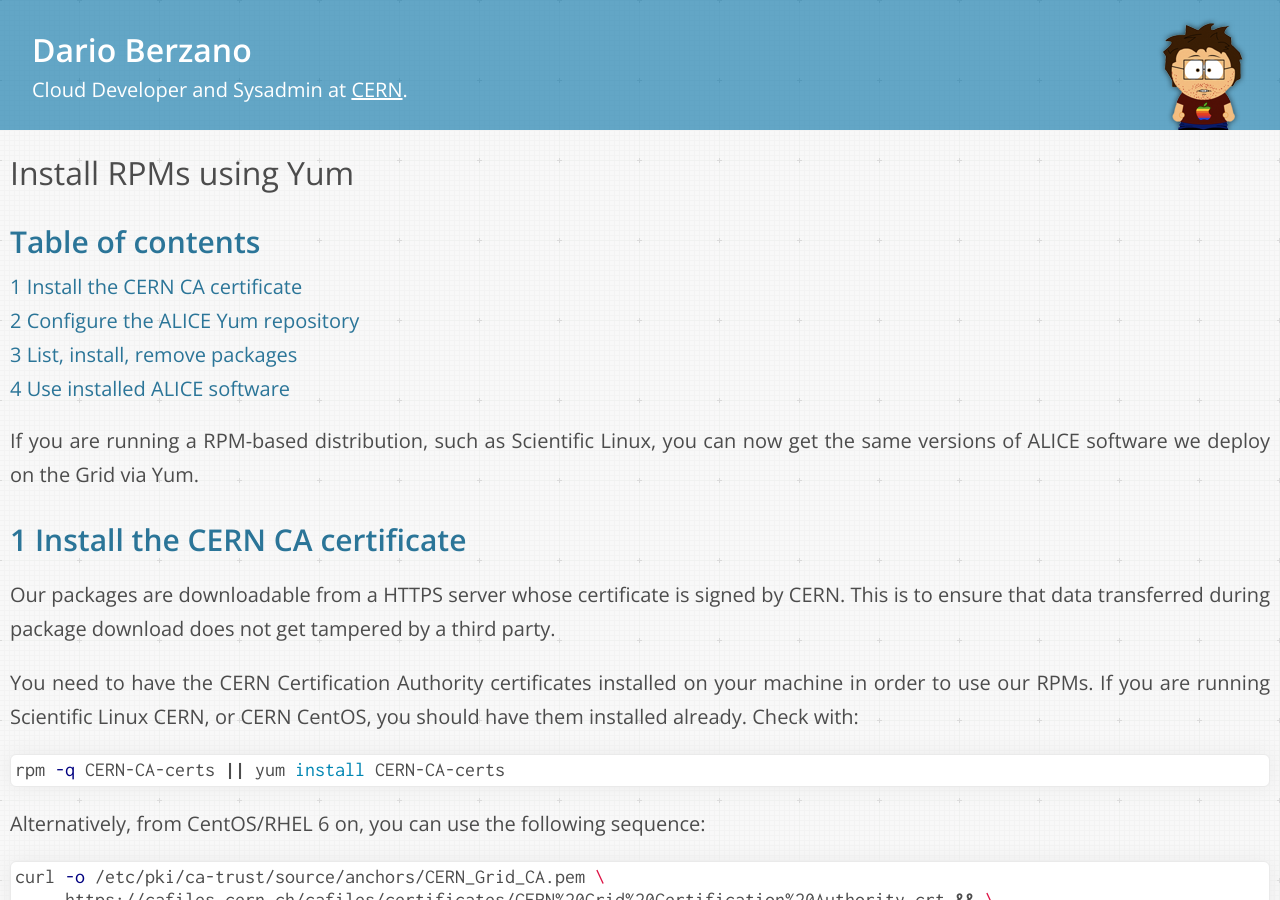
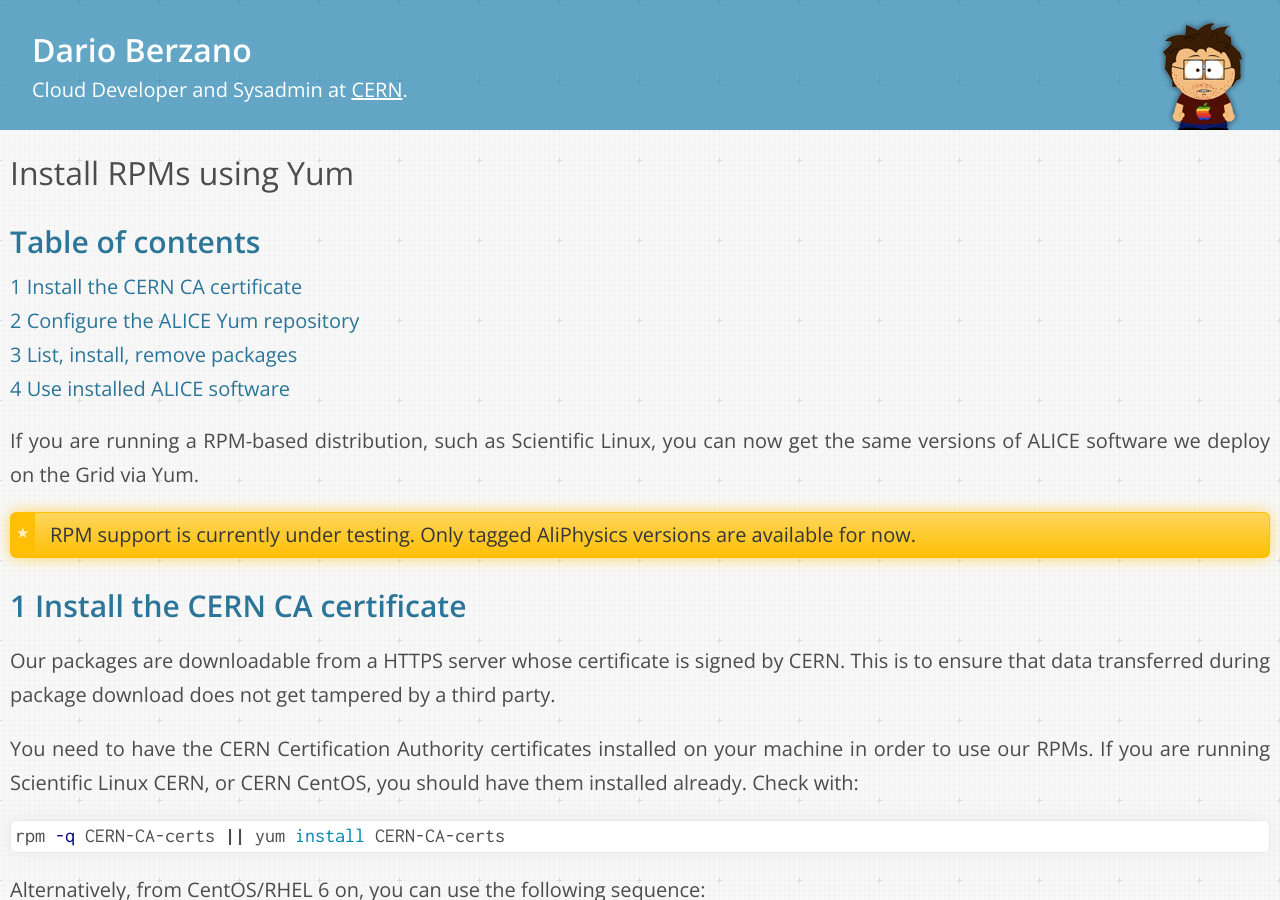
Before and after one commit to dberzano/dberzano.github.io, a Jekyll site: the page built from alice/install-aliroot/rpms.md, in a window 1280 px wide and 900 px high. Built offline with Jekyll 4.4.1, drawn with Linux system fonts in a browser that asks for light colours; Markdown is read by kramdown in place of the engine named in the settings.

Commit message:
RPMs: note added on installed versions

```diff
--- a/alice/install-aliroot/rpms.md
+++ b/alice/install-aliroot/rpms.md
@@ -8,6 +8,9 @@
 
 If you are running a RPM-based distribution, such as Scientific Linux, you can
 now get the same versions of ALICE software we deploy on the Grid via Yum.
+
+> RPM support is currently under testing. Only tagged AliPhysics versions are
+> available for now.
 
 
 Install the CERN CA certificate
```
